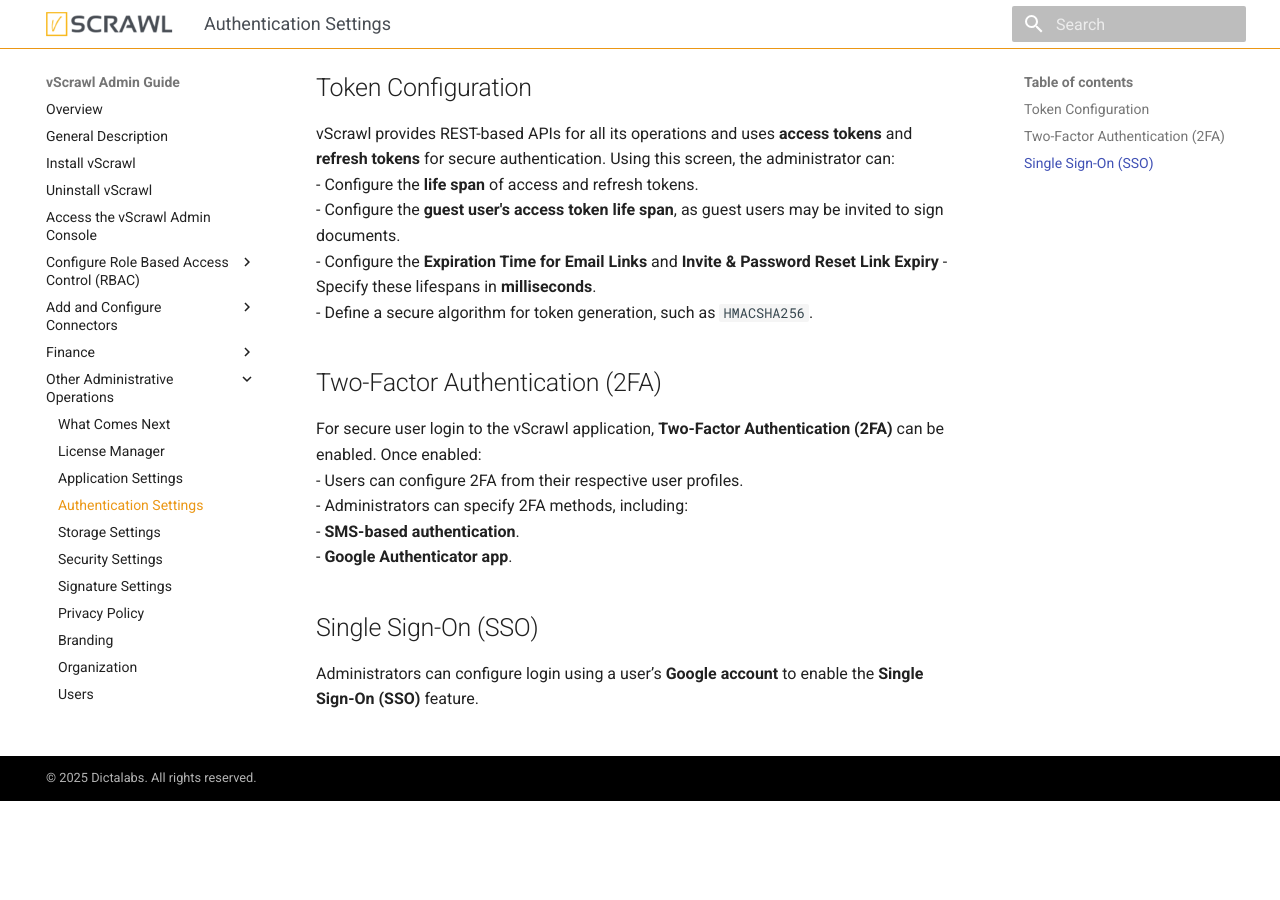
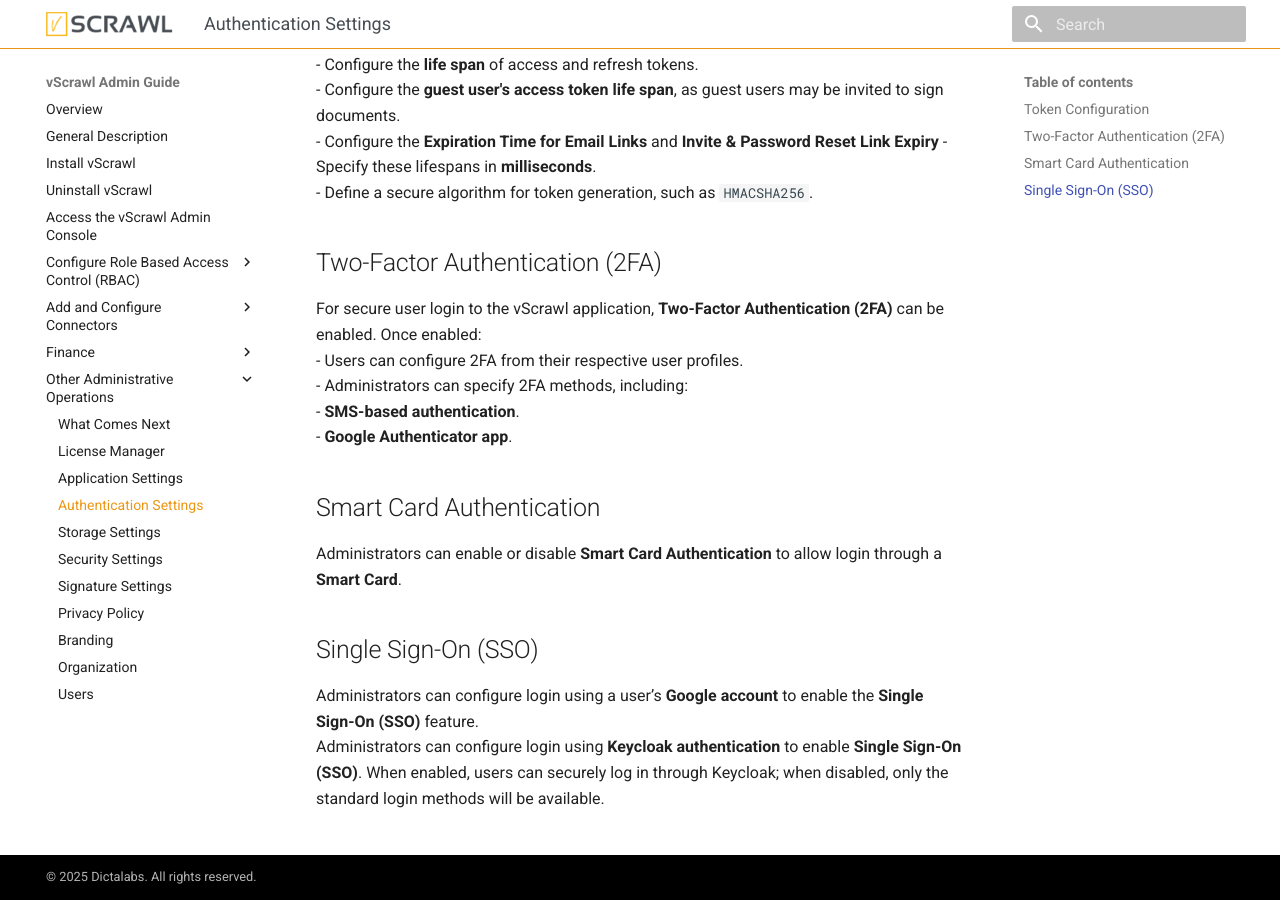
Before and after one commit to dictalabs/vscrawl-admin-guide, an MkDocs documentation site: the page built from docs/other_admin_operations/authentication_settings.md, in a window 1280 px wide and 900 px high, scrolled down 827 px. Built offline with MkDocs 1.6.1 and Material for MkDocs 9.7.7, drawn with Linux system fonts in a browser that asks for light colours; before the commit the page ends 1628 px from its top, so only the background shows below that.

Commit message:
Adding latest changes for Sprint 44

```diff
--- a/docs/other_admin_operations/authentication_settings.md
+++ b/docs/other_admin_operations/authentication_settings.md
@@ -1,7 +1,7 @@
 # Authentication Settings
 
 The **Authentication Settings** screen is used to configure various settings to ensure secure collaboration on sensitive document workflows.
-![Authentication Settings](../images/authentication-settings.png)
+![Authentication Settings|557](../images/authentication-settings.png)
 
 ## Token Configuration
 vScrawl provides REST-based APIs for all its operations and uses **access tokens** and **refresh tokens** for secure authentication. Using this screen, the administrator can:
@@ -18,5 +18,9 @@
   - **SMS-based authentication**.
   - **Google Authenticator app**.
 
+## Smart Card Authentication
+Administrators can enable or disable **Smart Card Authentication** to allow login through a **Smart Card**.
+
 ## Single Sign-On (SSO)
 Administrators can configure login using a user’s **Google account** to enable the **Single Sign-On (SSO)** feature.
+Administrators can configure login using **Keycloak authentication** to enable **Single Sign-On (SSO)**. When enabled, users can securely log in through Keycloak; when disabled, only the standard login methods will be available.
```
Also changed, not shown: docs/finance_settings/service_plans.md (+2 -0 lines), docs/other_admin_operations/application_settings.md (+1 -0 lines), docs/other_admin_operations/organization.md (+2 -0 lines), docs/start_using/access_console.md (+1 -1 lines), docs/images/add-service-plan.png, docs/images/admin-dashboard-page.png, docs/images/application-settings.png, docs/images/authentication-settings.png, docs/images/organization.png, 1 other file.
